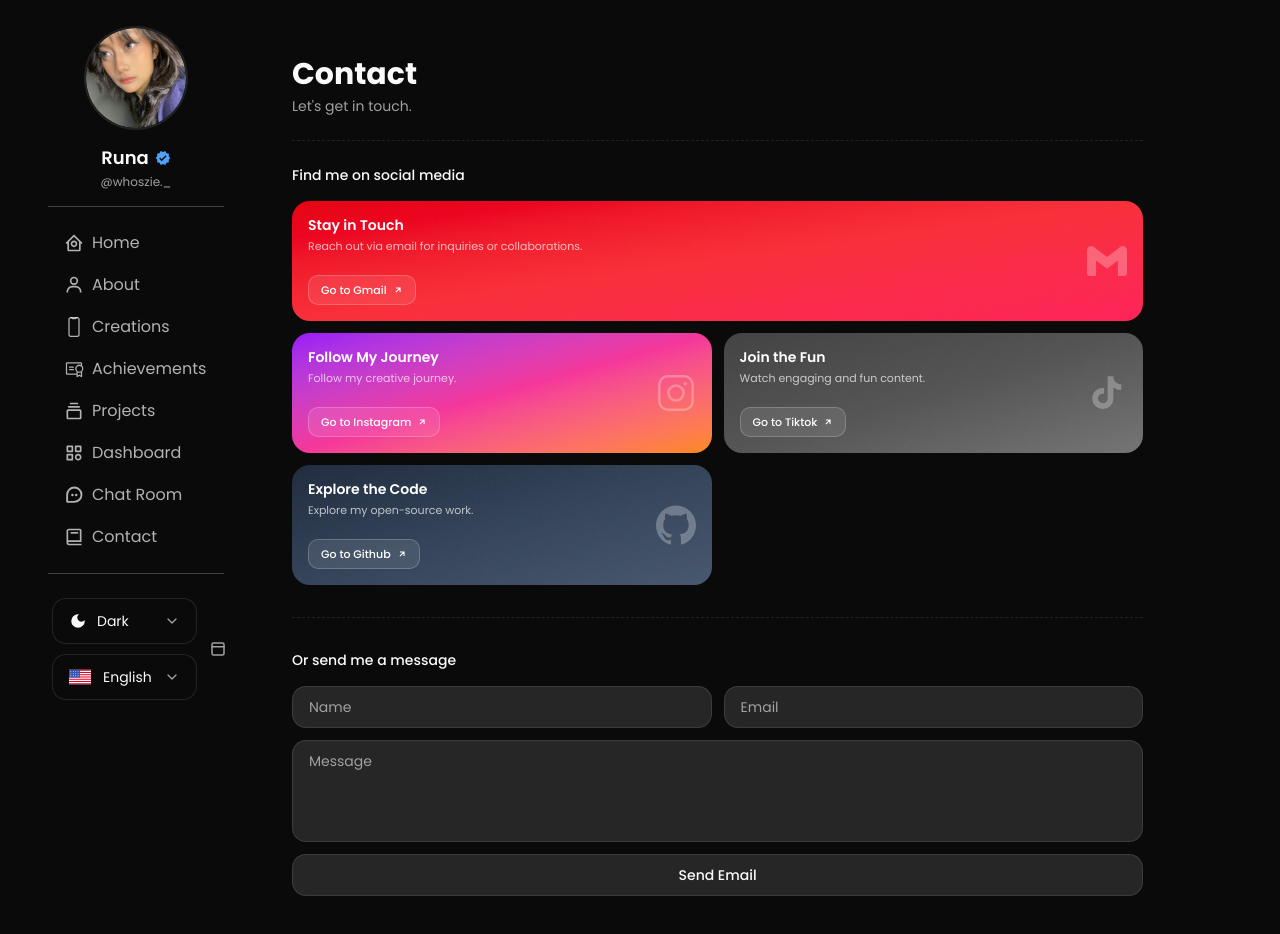
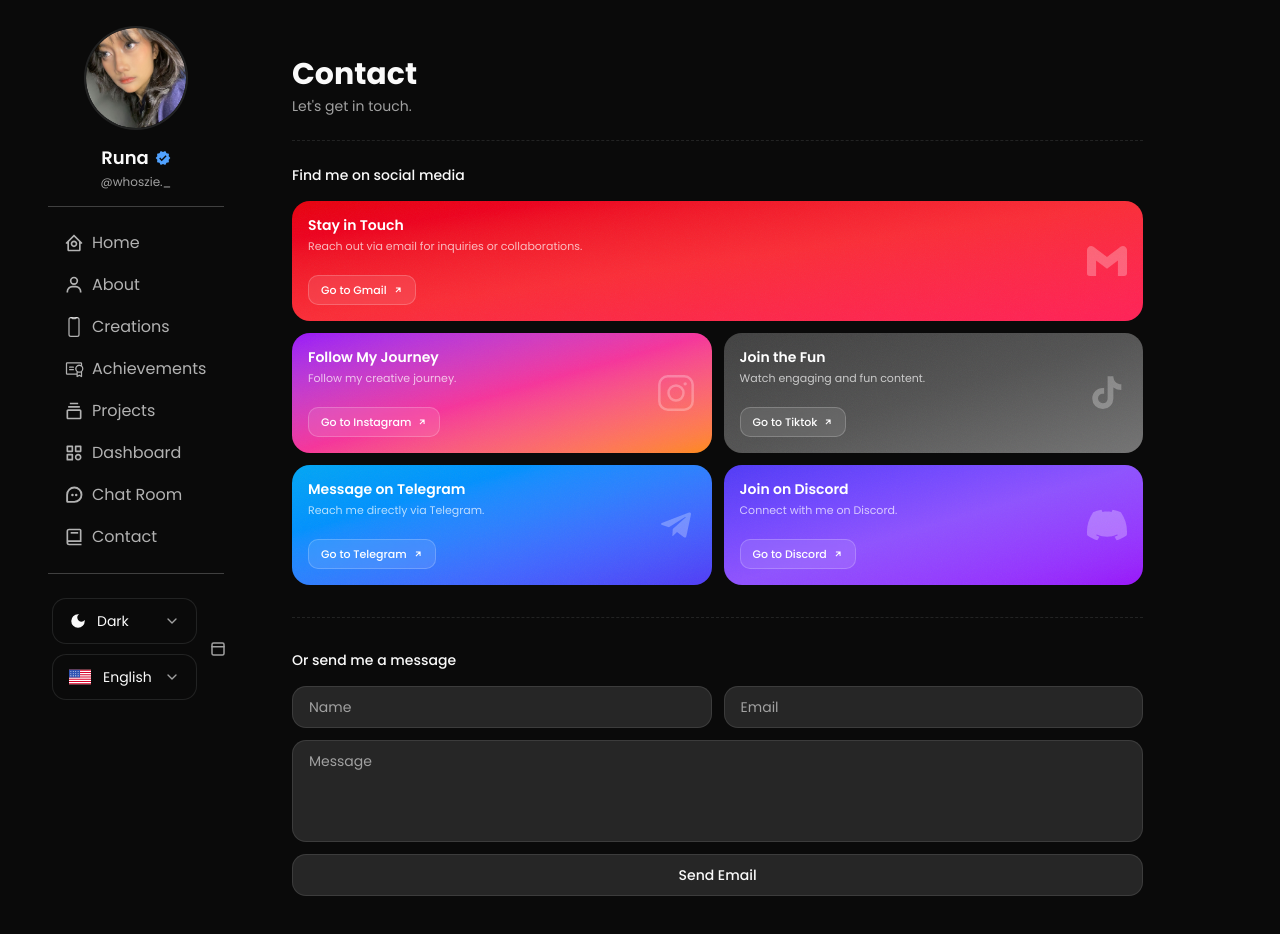
Before and after one commit to jieglee/portofolio, a Next.js app: page /en/contact in a window 1280 px wide. Shown: the top 934 px of the page. Built offline with nearby package versions, Linux system fonts and the light colour scheme.

Commit message:
contacttt

```diff
--- a/messages/en.json
+++ b/messages/en.json
@@ -135,9 +135,12 @@
     "cardTiktokTitle": "Join the Fun",
     "cardTiktokDesc": "Watch engaging and fun content.",
     "cardTiktokBtn": "Go to Tiktok",
-    "cardGithubTitle": "Explore the Code",
-    "cardGithubDesc": "Explore my open-source work.",
-    "cardGithubBtn": "Go to Github"
+    "cardTelegramTitle": "Message on Telegram",
+    "cardTelegramDesc": "Reach me directly via Telegram.",
+    "cardTelegramBtn": "Go to Telegram",
+    "cardDiscordTitle": "Join on Discord",
+    "cardDiscordDesc": "Connect with me on Discord.",
+    "cardDiscordBtn": "Go to Discord"
   },
   "Common": {
     "verified": "Verified",
--- a/messages/id.json
+++ b/messages/id.json
@@ -135,9 +135,12 @@
     "cardTiktokTitle": "Ikuti Keseruan",
     "cardTiktokDesc": "Tonton konten yang seru dan menarik.",
     "cardTiktokBtn": "Buka TikTok",
-    "cardGithubTitle": "Jelajahi Kode",
-    "cardGithubDesc": "Jelajahi karya open-source saya.",
-    "cardGithubBtn": "Buka GitHub"
+    "cardTelegramTitle": "Kirim Pesan Telegram",
+    "cardTelegramDesc": "Hubungi saya langsung lewat Telegram.",
+    "cardTelegramBtn": "Buka Telegram",
+    "cardDiscordTitle": "Gabung di Discord",
+    "cardDiscordDesc": "Terhubung dengan saya di Discord.",
+    "cardDiscordBtn": "Buka Discord"
   },
   "Common": {
     "verified": "Terverifikasi",
--- a/modules/contact/ContactPage.tsx
+++ b/modules/contact/ContactPage.tsx
@@ -29,7 +29,7 @@ const socials = [
         labelKey: "cardGmailTitle",
         descKey: "cardGmailDesc",
         btnKey: "cardGmailBtn",
-        href: "mailto:your@gmail.com",
+        href: "mailto:aninditaamantaruna@gmail.com",
         span: "col-span-2",
         gradient: "from-red-600 via-red-500 to-rose-500",
         icon: (
@@ -43,7 +43,7 @@ const socials = [
         labelKey: "cardInstagramTitle",
         descKey: "cardInstagramDesc",
         btnKey: "cardInstagramBtn",
-        href: "https://instagram.com/yourhandle",
+        href: "https://instagram.com/whoszie._",
         span: "col-span-1",
         gradient: "from-purple-600 via-pink-500 to-orange-400",
         icon: (
@@ -59,7 +59,7 @@ const socials = [
         labelKey: "cardTiktokTitle",
         descKey: "cardTiktokDesc",
         btnKey: "cardTiktokBtn",
-        href: "https://tiktok.com/@yourhandle",
+        href: "https://tiktok.com/@whoszie._",
         span: "col-span-1",
         gradient: "from-neutral-700 via-neutral-600 to-neutral-500",
         icon: (
@@ -69,16 +69,30 @@ const socials = [
         ),
     },
     {
-        id: "github",
-        labelKey: "cardGithubTitle",
-        descKey: "cardGithubDesc",
-        btnKey: "cardGithubBtn",
-        href: "https://github.com/yourusername",
+        id: "telegram",
+        labelKey: "cardTelegramTitle",
+        descKey: "cardTelegramDesc",
+        btnKey: "cardTelegramBtn",
+        href: "https://t.me/whoszieeee",
         span: "col-span-1",
-        gradient: "from-slate-800 via-slate-700 to-slate-600",
+        gradient: "from-sky-500 via-blue-500 to-indigo-600",
         icon: (
             <svg viewBox="0 0 24 24" fill="currentColor" className="w-10 h-10 opacity-90">
-                <path d="M12 .297c-6.63 0-12 5.373-12 12 0 5.303 3.438 9.8 8.205 11.385.6.113.82-.258.82-.577 0-.285-.01-1.04-.015-2.04-3.338.724-4.042-1.61-4.042-1.61C4.422 18.07 3.633 17.7 3.633 17.7c-1.087-.744.084-.729.084-.729 1.205.084 1.838 1.236 1.838 1.236 1.07 1.835 2.809 1.305 3.495.998.108-.776.417-1.305.76-1.605-2.665-.3-5.466-1.332-5.466-5.93 0-1.31.465-2.38 1.235-3.22-.135-.303-.54-1.523.105-3.176 0 0 1.005-.322 3.3 1.23.96-.267 1.98-.399 3-.405 1.02.006 2.04.138 3 .405 2.28-1.552 3.285-1.23 3.285-1.23.645 1.653.24 2.873.12 3.176.765.84 1.23 1.91 1.23 3.22 0 4.61-2.805 5.625-5.475 5.92.42.36.81 1.096.81 2.22 0 1.606-.015 2.896-.015 3.286 0 .315.21.69.825.57C20.565 22.092 24 17.592 24 12.297c0-6.627-5.373-12-12-12" />
+                <path d="M9.78 18.65l.28-4.23 7.68-6.92c.34-.31-.07-.46-.52-.19L7.74 13.3 3.64 12c-.88-.25-.89-.86.2-1.3l15.97-6.16c.73-.33 1.43.18 1.15 1.3l-2.72 12.81c-.2.91-.74 1.13-1.5.71l-4.14-3.12-2 1.93c-.2.2-.37.36-.65.36z" />
+            </svg>
+        ),
+    },
+    {
+        id: "discord",
+        labelKey: "cardDiscordTitle",
+        descKey: "cardDiscordDesc",
+        btnKey: "cardDiscordBtn",
+        href: "https://discord.com/users/zielagiee",
+        span: "col-span-1",
+        gradient: "from-indigo-600 via-violet-500 to-purple-600",
+        icon: (
+            <svg viewBox="0 0 24 24" fill="currentColor" className="w-10 h-10 opacity-90">
+                <path d="M20.317 4.3698a19.7913 19.7913 0 00-4.8851-1.5152.0741.0741 0 00-.0785.0371c-.211.3753-.4447.8648-.6083 1.2495-1.8447-.2762-3.68-.2762-5.4868 0-.1636-.3933-.4058-.8742-.6177-1.2495a.077.077 0 00-.0785-.037 19.7363 19.7363 0 00-4.8852 1.515.0699.0699 0 00-.0321.0277C.5334 9.0458-.319 13.5799.0992 18.0578a.0824.0824 0 00.0312.0561c2.0528 1.5076 4.0413 2.4228 5.9929 3.0294a.0777.0777 0 00.0842-.0276c.4616-.6304.8731-1.2952 1.226-1.9942a.076.076 0 00-.0416-.1057c-.6528-.2476-1.2743-.5495-1.8722-.8923a.077.077 0 01-.0076-.1277c.1258-.0943.2517-.1923.3718-.2914a.0743.0743 0 01.0776-.0105c3.9278 1.7933 8.18 1.7933 12.0614 0a.0739.0739 0 01.0785.0095c.1202.099.246.1981.3728.2924a.077.077 0 01-.0066.1276 12.2986 12.2986 0 01-1.873.8914.0766.0766 0 00-.0407.1067c.3604.698.7719 1.3628 1.225 1.9932a.076.076 0 00.0842.0286c1.961-.6067 3.9495-1.5219 6.0023-3.0294a.077.077 0 00.0313-.0552c.5004-5.177-.8382-9.6739-3.5485-13.6604a.061.061 0 00-.0312-.0286z" />
             </svg>
         ),
     },
@@ -97,7 +111,7 @@ export default function ContactPage() {
         if (!form.name || !form.email || !form.message) return;
         const subject = encodeURIComponent(`Message from ${form.name}`);
         const body = encodeURIComponent(`Name: ${form.name}\nEmail: ${form.email}\n\n${form.message}`);
-        window.open(`mailto:your@gmail.com?subject=${subject}&body=${body}`);
+        window.open(`mailto:aninditaamantaruna@gmail.com?subject=${subject}&body=${body}`);
         setSent(true);
         setTimeout(() => setSent(false), 3000);
     };
```
